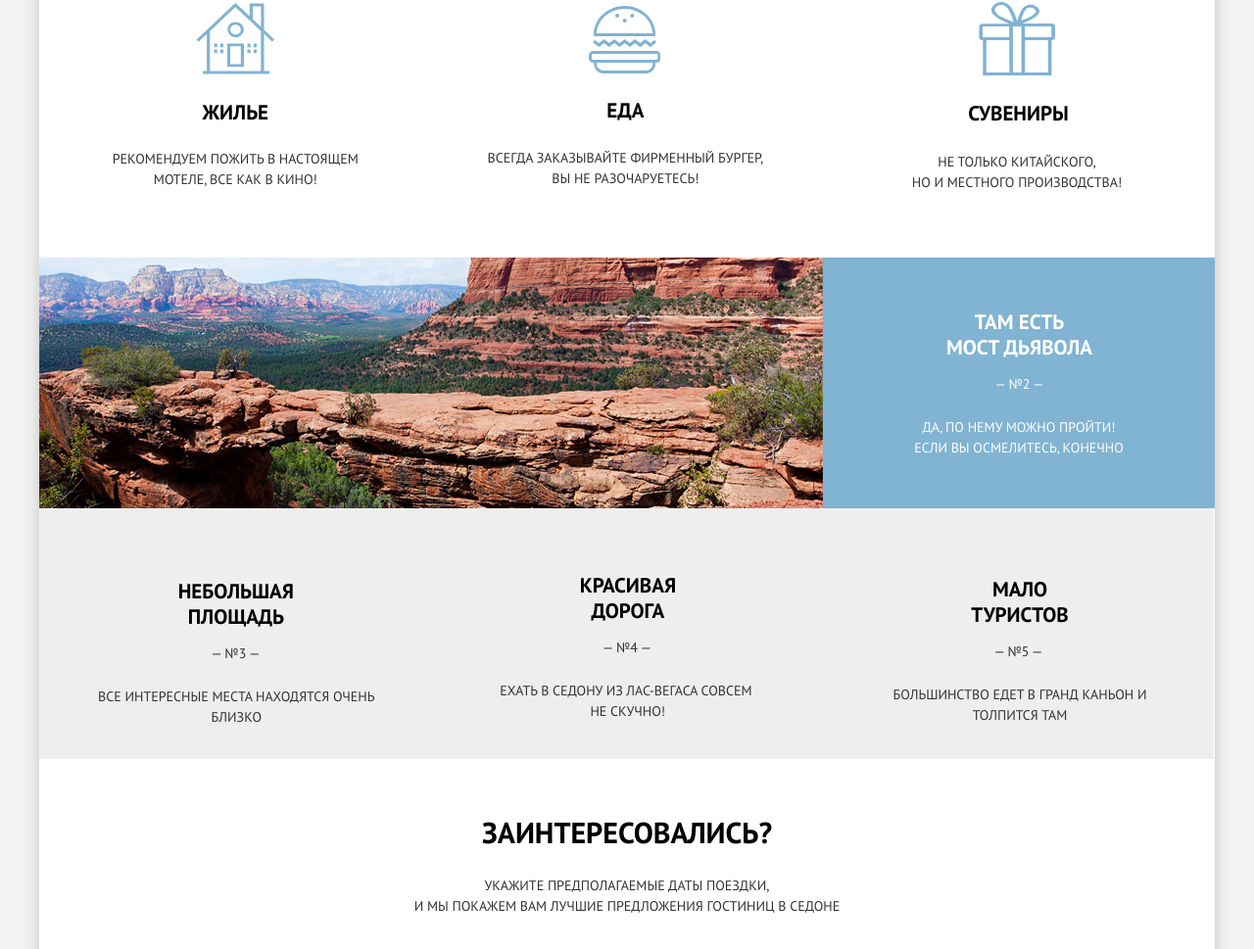
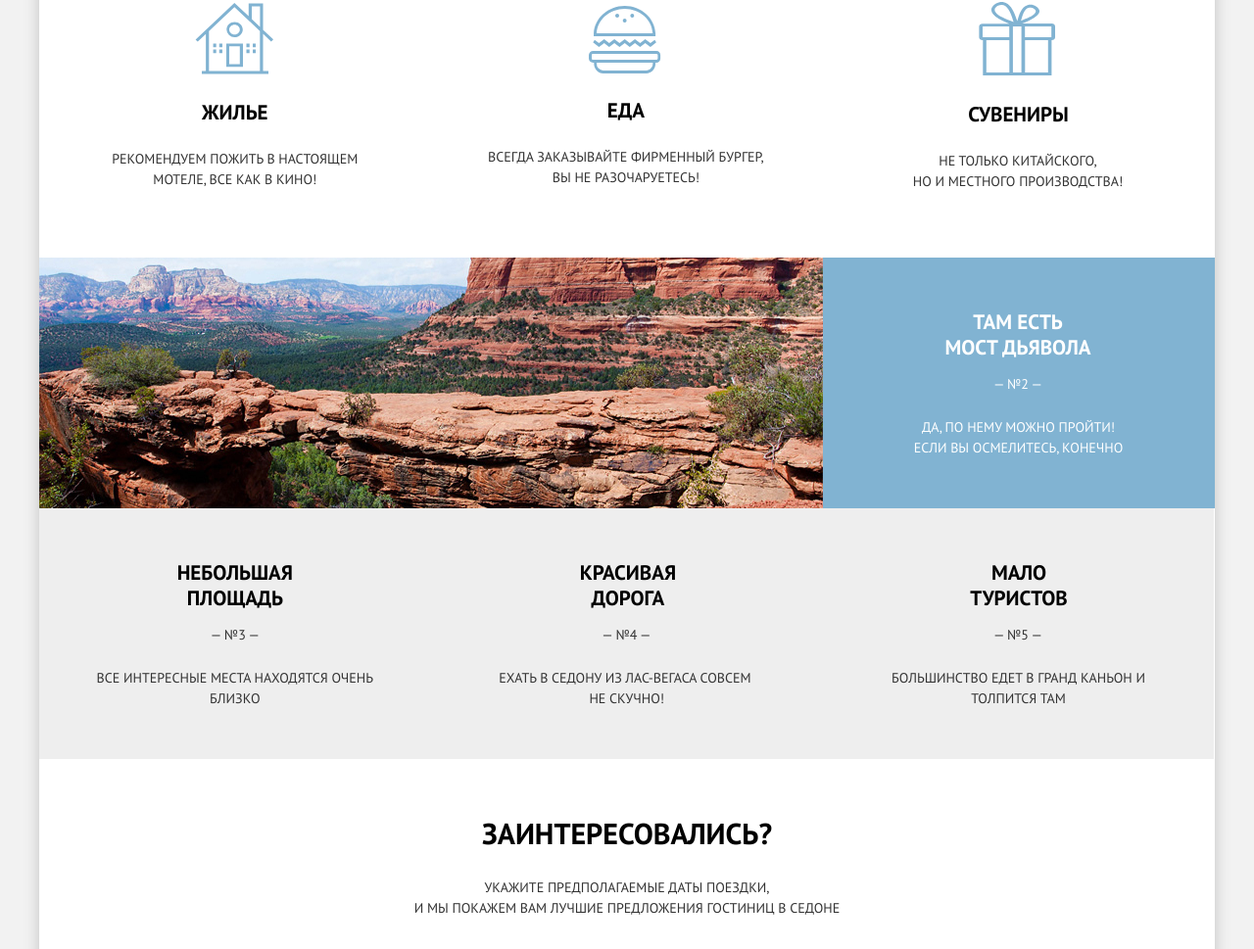
Before and after one commit to htmlacademy-adaptive/1728247-sedona-28, a website: page source/index.html in a window 1280 px wide. Shown: the part 1103-2072 px from the top of the page at 98% size. Drawn offline with nearby package versions, Linux system fonts and the light colour scheme; files that its build step writes are made by us from their sources; files whose address does not match are found by name.

Commit message:
стилизация index

```diff
--- a/source/index.html
+++ b/source/index.html
@@ -36,7 +36,7 @@
               </li>
               <li class="main-nav__item main-nav__item--logo">
               </li>
-              <li class="main-nav__item main-nav__item--pixelperfect">
+              <li class="main-nav__item">
                 <a class="main-nav__link main-nav__link--form" href="form.html">Форма отзыва</a>
               </li>
               <li class="main-nav__item">
@@ -117,17 +117,17 @@
 
             <li class="main-adv__item main-adv__item--usual">
               <h3 class="main-adv__title main-adv__title--area">Небольшая площадь</h3>
-              <p class="main-adv__number main-adv__number--pixelperfect main-adv__number--pixelperfect-tab">— №3 —</p>
+              <p class="main-adv__number main-adv__number--pixelperfect">— №3 —</p>
               <p class="main-adv__description main-adv__description--area">Все интересные места находятся очень близко</p>
             </li>
             <li class="main-adv__item main-adv__item--usual">
-              <h3 class="main-adv__title main-adv__title--pixelperfect main-adv__title--road">Красивая дорога</h3>
-              <p class="main-adv__number main-adv__number--pixelperfect-tab">— №4 —</p>
+              <h3 class="main-adv__title main-adv__title--road">Красивая дорога</h3>
+              <p class="main-adv__number">— №4 —</p>
               <p class="main-adv__description main-adv__description--br main-adv__description--road">Ехать в Седону из Лас-Вегаса совсем<br>&nbsp;не скучно!</p>
             </li>
             <li class="main-adv__item main-adv__item--usual">
               <h3 class="main-adv__title main-adv__title--tourists">Мало туристов</h3>
-              <p class="main-adv__number main-adv__number--pixelperfect-tab">— №5 —</p>
+              <p class="main-adv__number">— №5 —</p>
               <p class="main-adv__description main-adv__description--tourists">Большинство едет в Гранд Каньон и толпится там</p>
             </li>
           </ol>
--- a/source/less/components/main-container/index/add-list.less
+++ b/source/less/components/main-container/index/add-list.less
@@ -11,6 +11,7 @@
     align-items: center;
     padding: 0 0;
     flex-wrap: wrap;
+    margin-top: -1px;
   }
 }
 
@@ -21,10 +22,6 @@
 
   &:last-of-type {
     padding-bottom: 0;
-  }
-
-  .main-adv__title {
-    padding-bottom: 16px;
   }
 
   &--accomodation {
@@ -51,33 +48,34 @@
     flex-direction: column;
     padding-top: 123px;
     padding-left: 0;
-    padding-bottom: 2px;
+    padding-right: 16px;
+    padding-bottom: 5px;
     width: 33.3%;
     min-height: 331px;
 
     &--accomodation {
       background-image: url("../img/advantage-accomodation-tablet.svg");
       background-repeat: no-repeat;
-      background-position: 96px 60px;
+      background-position: 88px 59px;
     }
 
     &--food {
       background-image: url("../img/advantage-food-tablet.svg");
       background-repeat: no-repeat;
-      background-position: 94px 62px;
+      background-position: 86px 61px;
     }
 
     &--souvenirs {
       background-image: url("../img/advantage-souvenirs-tablet.svg");
       background-repeat: no-repeat;
-      background-position: 105px 63px;
+      background-position: 97px 63px;
     }
 
     @media (min-width: @desktop-width) {
       &--accomodation {
         background-image: url("../img/advantage-accomodation-desktop.svg");
         background-repeat: no-repeat;
-        background-position: 160px 70px;
+        background-position: 159px 70px;
       }
 
       &--food {
@@ -106,6 +104,7 @@
   padding-left: 0;
   padding-right: 0;
   color: #000000;
+  padding-bottom: 16px;
 
   @media (min-width: @tablet-width) {
     margin-bottom: 8px;
@@ -114,18 +113,17 @@
 
     &--accomodation {
       padding-top: 35px;
-      padding-left: 15px;
+      padding-left: 16px;
     }
 
     &--food {
-      padding-top: 32px;
+      padding-top: 33px;
       padding-left: 16px;
-      margin-bottom: 9px;
     }
 
     &--souvenirs {
       padding-top: 30px;
-      padding-left: 17px;
+      padding-left: 15px;
     }
   }
 
@@ -133,20 +131,20 @@
     &--accomodation {
       padding-top: 2px;
       padding-left: 0;
-      padding-right: 2px;
+      padding-right: 3px;
     }
 
     &--food {
       padding-top: 0;
       padding-left: 0;
-      padding-right: 5px;
+      padding-right: 4px;
     }
 
     &--souvenirs {
-      padding-top: 3px;
+      padding-top: 4px;
       padding-left: 0;
       padding-right: 2px;
-      margin-bottom: 10px;
+      margin-bottom: 8px;
     }
   }
 }
@@ -169,23 +167,23 @@
     }
 
     &--souvenirs {
-      padding-left: 53px;
-      padding-right: 40px;
+      padding-left: 35px;
+      padding-right: 21px;
     }
   }
 
   @media (min-width: @desktop-width) {
     &--accomodation {
       padding-left: 0;
-      padding-right: 2px;
+      padding-right: 3px;
     }
 
     &--food {
-      padding-left: 3px;
+      padding-left: 4px;
     }
 
     &--souvenirs {
-      padding-left: 36px;
+      padding-left: 38px;
       padding-right: 41px;
     }
   }
--- a/source/less/components/main-container/index/hotel-search.less
+++ b/source/less/components/main-container/index/hotel-search.less
@@ -1,15 +1,18 @@
 .hotel-search {
-  padding: 42px 18px 49px;
+  padding: 42px 18px 49px 17px;
 
   @media (min-width: @tablet-width) {
-    padding-top: 62px;
-    padding-left: 163px;
+    padding-top: 61px;
+    padding-left: 147px;
     padding-right: 147px;
+    margin-bottom: 5px;
   }
 
   @media (min-width: @desktop-width) {
     padding-left: 163px;
     padding-right: 163px;
+    padding-top: 63px;
+    margin-bottom: 0;
   }
 }
 
@@ -21,7 +24,7 @@
   @media (min-width: @tablet-width) {
     font-size: 30px;
     line-height: 26px;
-    margin-bottom: 31px;
+    margin-bottom: 32px;
   }
 
   @media (min-width: @desktop-width) {
@@ -39,13 +42,13 @@
   @media (min-width: @tablet-width) {
     padding-left: 9px;
     padding-right: 10px;
-    margin-bottom: 40px;
+    margin-bottom: 43.8px;
   }
 
   @media (min-width: @desktop-width) {
     padding-left: 0;
     padding-right: 0;
-    margin-bottom: 46px;
+    margin-bottom: 43.5px;
   }
 }
 
@@ -86,11 +89,11 @@
   }
 
   @media (min-width: @tablet-width) {
-    margin-bottom: 10px;
+    margin: 0 auto;
+    width: 458px;
   }
 
   @media (min-width: @desktop-width) {
-    width: 458px;
     margin: 0 auto 16px;
   }
 }
--- a/source/less/components/main-container/index/main-adv.less
+++ b/source/less/components/main-container/index/main-adv.less
@@ -6,14 +6,15 @@
 
   @media (min-width: @tablet-width) {
     padding-top: 48px;
-    padding-left: 31px;
+    padding-left: 15px;
     padding-bottom: 54.5px;
     min-height: 205px;
+    margin-bottom: 1px;
   }
 
   @media (min-width: @desktop-width) {
-    padding-top: 60px;
-    padding-left: 14px;
+    padding-top: 59px;
+    padding-left: 13px;
     padding-bottom: 42.5px;
   }
 }
@@ -27,8 +28,8 @@
   padding-left: 10px;
   padding-right: 10px;
 
-  &--pixelperfect {
-    margin-top: -1px;
+  &--road {
+    padding-top: 0.2px;
   }
 
   @media (min-width: @tablet-width) {
@@ -54,52 +55,52 @@
   color: #ffffff;
 
   @media (min-width: @tablet-width) {
-    padding-top: 8.5px;
-    padding-left: 33.5px;
-    padding-right: 35px;
+    padding-top: 7.5px;
+    padding-left: 29.5px;
+    padding-right: 32px;
   }
 
   @media (min-width: @desktop-width) {
-    padding-left: 57px;
-    padding-right: 57px;
+    padding-left: 59px;
+    padding-right: 59px;
   }
 }
 
 @media (min-width: @tablet-width) {
   .main-adv__title--area {
-    padding-top: 12.5px;
-    padding-left: 26px;
+    padding-top: 0;
+    padding-left: 10px;
   }
 
   .main-adv__title--road {
-    padding-top: 3px;
-    padding-left: 50px;
+    padding-top: 21px;
+    padding-left: 37px;
     padding-right: 36px;
   }
 
   .main-adv__title--tourists {
-    padding-top: 12.5px;
-    padding-left: 50px;
-    padding-right: 36px;
+    padding-top: 2px;
+    padding-left: 42px;
+    padding-right: 41px;
   }
 }
 
 @media (min-width: @desktop-width) {
   .main-adv__title--area {
-    padding-top: 23.5px;
-    padding-left: 85px;
+    padding-top: 22px;
+    padding-left: 83px;
     padding-right: 83px;
   }
 
   .main-adv__title--road {
     padding-left: 104px;
     padding-right: 101px;
-    padding-top: 13px;
+    padding-top: 22px;
   }
 
   .main-adv__title--tourists {
-    padding-top: 23.5px;
-    padding-left: 118px;
+    padding-top: 24.5px;
+    padding-left: 116px;
     padding-right: 114px;
   }
 }
@@ -117,12 +118,13 @@
   padding-right: 25px;
 
   @media (min-width: @tablet-width) {
-    padding-left: 27px;
+    padding-left: 10px;
     padding-right: 10px;
   }
 
   @media (min-width: @desktop-width) {
     padding-right: 24px;
+    padding-left: 24px;
   }
 }
 
@@ -131,12 +133,12 @@
   padding-right: 30px;
 
   @media (min-width: @tablet-width) {
-    padding-left: 44px;
+    padding-left: 27px;
     padding-right: 29px;
   }
 
   @media (min-width: @desktop-width) {
-    padding-left: 28px;
+    padding-left: 26px;
   }
 }
 
@@ -145,19 +147,19 @@
   padding-right: 37px;
 
   @media (min-width: @tablet-width) {
-    padding-left: 18px;
+    padding-left: 1px;
     padding-right: 0;
   }
 
   @media (min-width: @desktop-width) {
-    padding-left: 39px;
+    padding-left: 36px;
     padding-right: 35px;
   }
 }
 
 @media (min-width: @tablet-width) {
   .main-adv__description--devils {
-    padding-left: 15px;
+    padding-left: 17px;
     padding-right: 16px;
   }
 }
@@ -169,7 +171,7 @@
 }
 
 .main-adv__container {
-  padding: 38px 18px 35.5px;
+  padding: 38px 18px 35.5px 17px;
 
   &--divider {
     padding-top: 51px;
@@ -181,13 +183,13 @@
     min-height: 256px;
     padding-top: 45px;
     margin: 0;
-    padding-left: 27px;
-    padding-right: 10px;
-    padding-bottom: 30px;
+    padding-left: 22px;
+    padding-right: 22px;
+    padding-bottom: 20px;
   }
 
   @media (min-width: @desktop-width) {
-    padding-left: 68px;
+    padding-left: 65px;
     padding-right: 67px;
   }
 }
@@ -220,16 +222,12 @@
   padding-bottom: 17px;
 
   &--pixelperfect {
-    padding-top: 12px;
+    padding-top: 11px;
   }
 
   @media (min-width: @tablet-width) {
     padding-top: 14px;
     padding-bottom: 23px;
-
-    &--pixelperfect-tab {
-      padding-left: 15px;
-    }
   }
 
   @media (min-width: @desktop-width) {
@@ -248,8 +246,8 @@
   }
 
   &--usual {
-    padding-top: 24px;
-    padding-bottom: 24px;
+    padding-top: 23px;
+    padding-bottom: 25px;
     background-color: #eeeeee;
     border-bottom: 1px solid #d6d6d6;
 
@@ -274,7 +272,7 @@
       border: none;
       padding-left: 9px;
       padding-right: 9px;
-      padding-top: 40px;
+      padding-top: 4px;
     }
   }
 }
--- a/source/less/components/main-container/index/sedona-map.less
+++ b/source/less/components/main-container/index/sedona-map.less
@@ -1,8 +1,12 @@
 .sedona-map {
   min-height: 350px;
-  margin-bottom: 11px;
+  margin-bottom: 12px;
   display: flex;
   justify-content: center;
+
+  @media (min-width: @tablet-width) {
+    margin-bottom: 11.2px;
+  }
 }
 
 .sedona-map__iframe {
--- a/source/less/components/page-footer/html-academy.less
+++ b/source/less/components/page-footer/html-academy.less
@@ -4,12 +4,13 @@
 
   @media (min-width: @tablet-width) {
     padding-left: 0;
-    padding-right: 39px;
-    padding-top: 14px;
+    padding-right: 40px;
+    padding-top: 15px;
   }
 
   @media (min-width: @desktop-width) {
     padding-top: 15px;
+    padding-right: 25px;
   }
 }
 
```
Also changed, not shown: source/less/components/main-container/index/main-banner.less (+13 -9 lines), source/less/components/main-header/main-nav.less (+14 -1 lines), source/less/components/page-footer/page-footer.less (+3 -5 lines).
